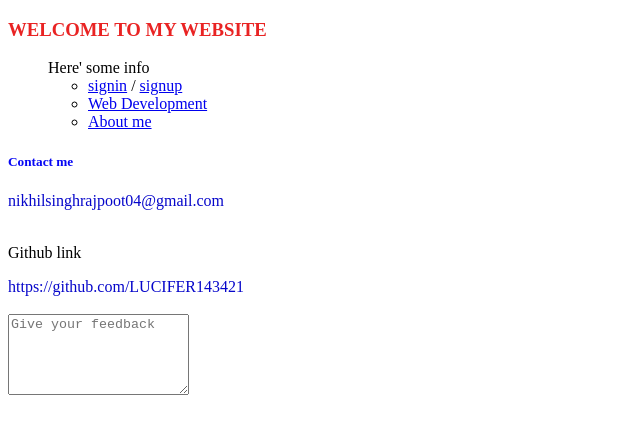
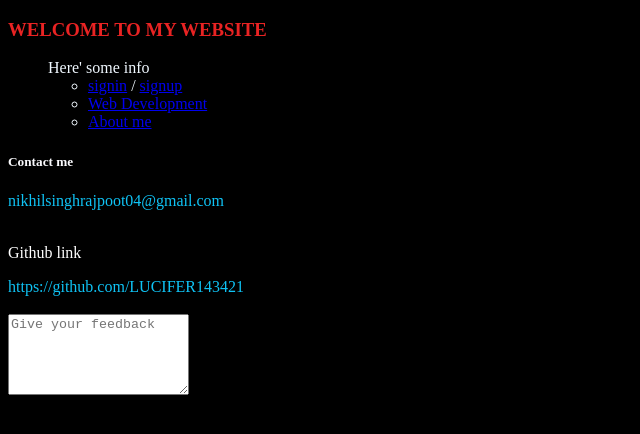
Before and after one commit to LUCIFER143421/1st_Website, a plain HTML site: page index.html in a window 1280 px wide. Shown: the whole page, without its empty margins (0-640 px from the left). Drawn offline with Linux system fonts and the light colour scheme.

Commit message:
new style

```diff
--- a/style_Index.css
+++ b/style_Index.css
@@ -2,8 +2,17 @@ h3{
     color: rgb(233, 35, 35);
 }
 h5{
-    color:rgb(7, 7, 244);
+    color:rgb(249, 249, 252);
 }
 Gmail{
-    color:rgb(6, 6, 202);
+    color:rgb(15, 195, 245);
 }
+body{
+    background-color: black;
+}
+ul{
+    color:aliceblue;
+}
+p{
+    color:white;
+}
```
